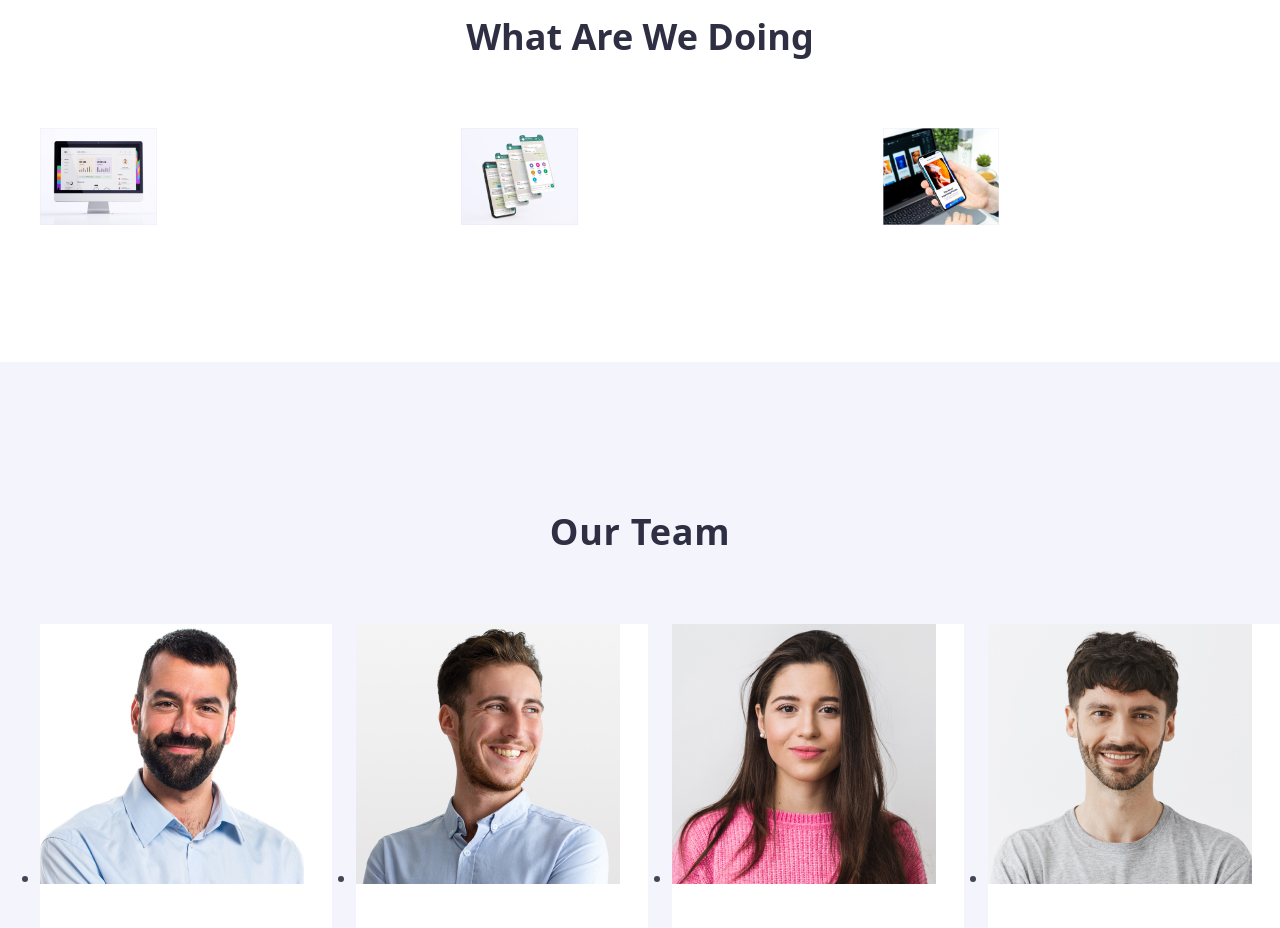
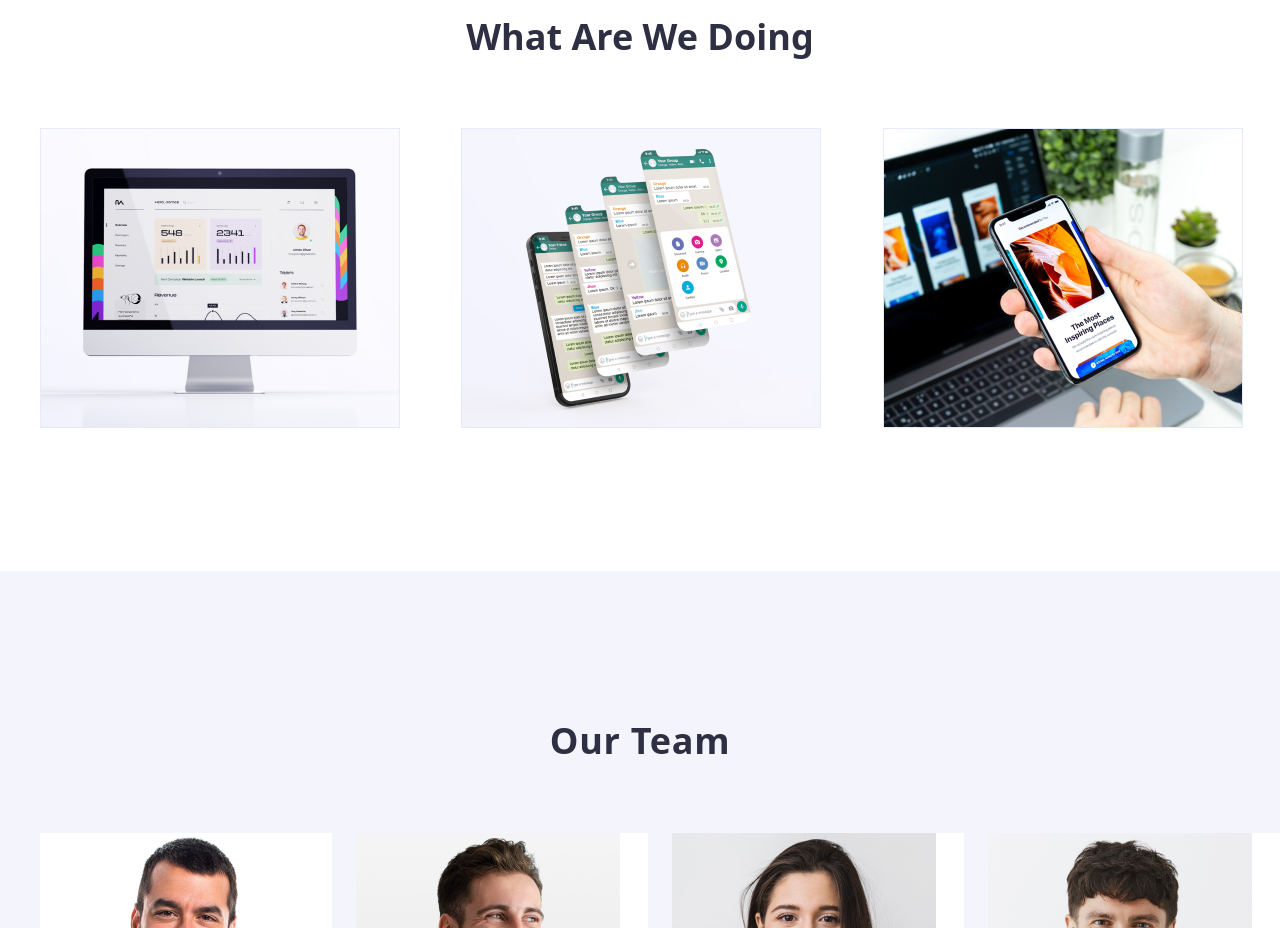
Before and after one commit to Cristina-Tataru/goit-markup-hw-03, a plain HTML site: page index.html in a window 1280 px wide. Shown: the part 1260-2188 px from the top of the page. Drawn offline with nearby package versions, Linux system fonts and the light colour scheme.

Commit message:
commit 21

```diff
--- a/CSS/styles.css
+++ b/CSS/styles.css
@@ -185,7 +185,7 @@ a:focus {
 }
 
 .image-section {
-  width: calc((100% - 48px) / 3);
+  width: calc((100% - 48px)/3);
   display: block;
 }
 
--- a/index.html
+++ b/index.html
@@ -114,26 +114,17 @@
             <li class="image-section">
               <img
                 src="./images/img1.jpg"
-                alt="worktools1"
-                width="360"
-                class="image-section"
-              />
+                alt="worktools1"/>
             </li>
             <li class="image-section">
               <img
                 src="./images/img2.jpg"
-                alt="worktools2"
-                width="360"
-                class="image-section"
-              />
+                alt="worktools2"/>
             </li>
             <li class="image-section">
               <img
                 src="./images/img3.jpg"
-                alt="worktools3"
-                width="360"
-                class="image-section"
-              />
+                alt="worktools3"/>
             </li>
           </ul>
         </div>
```
